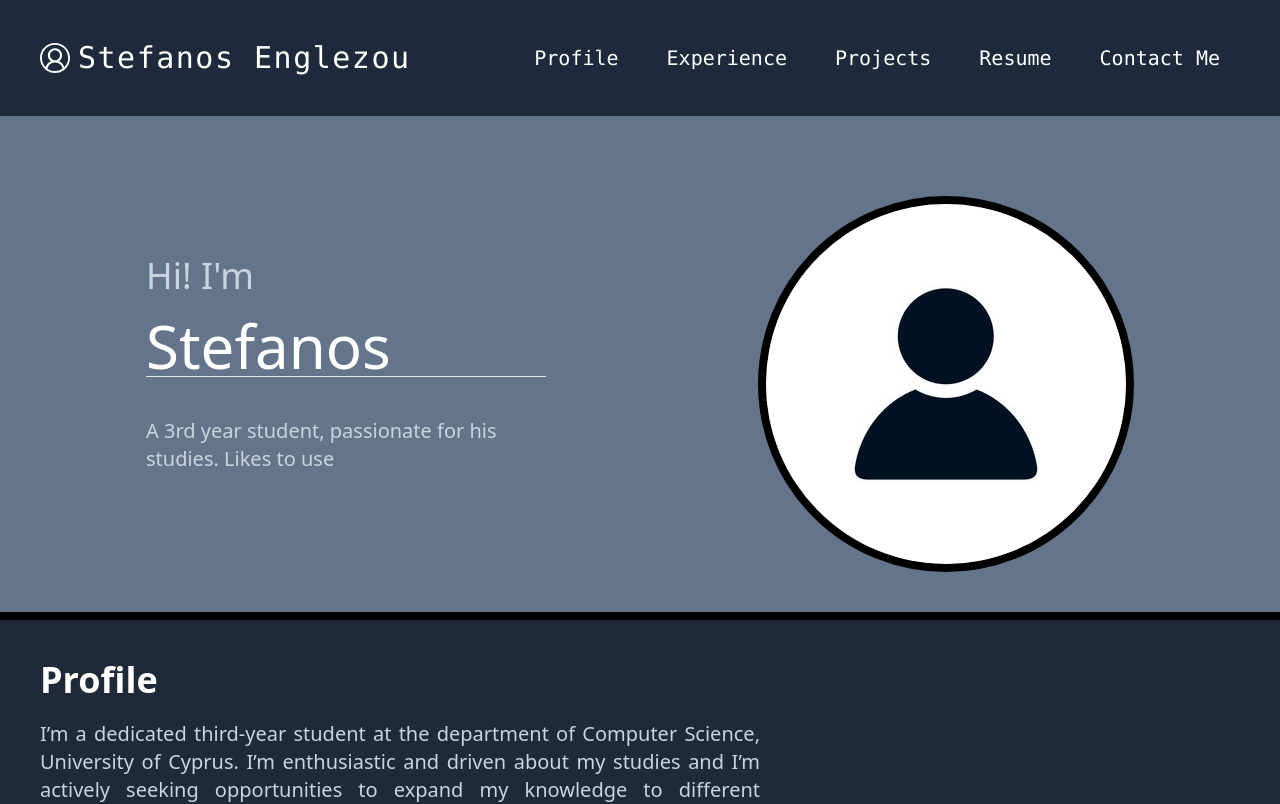
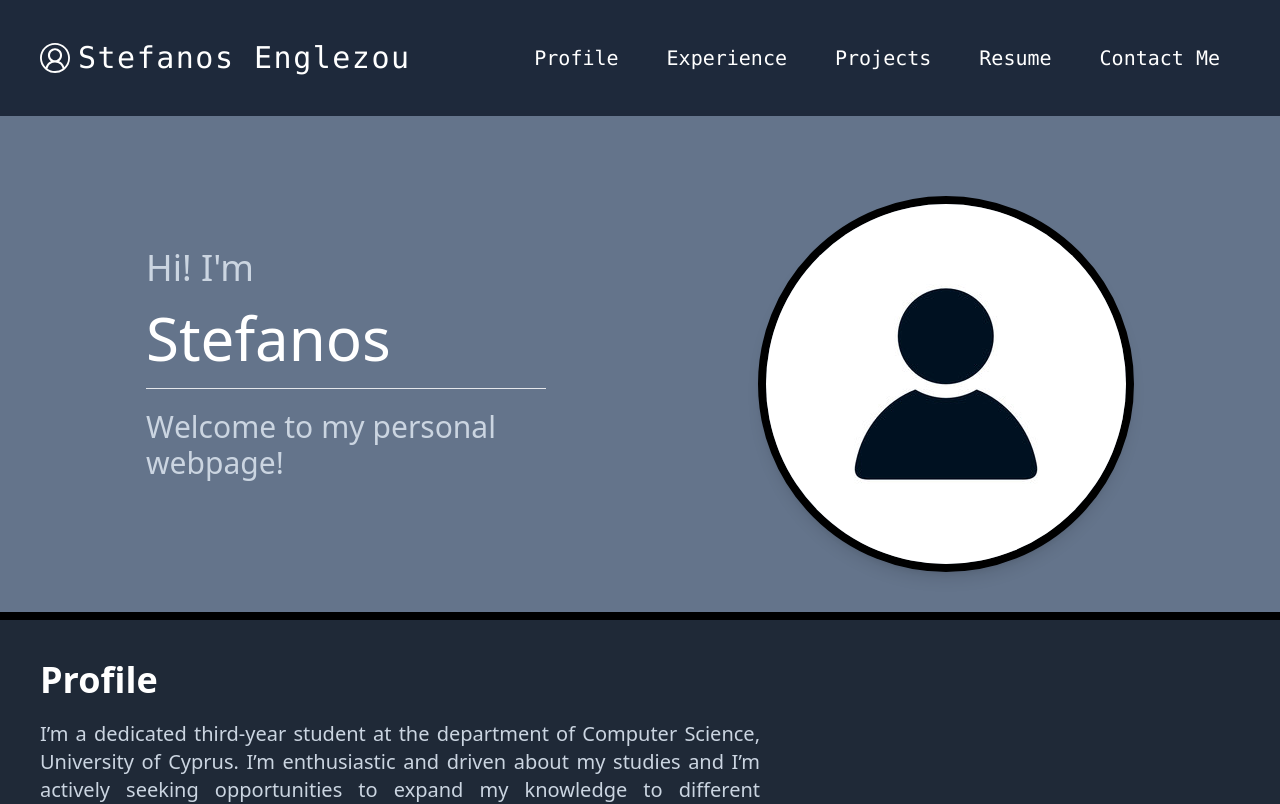
Before and after one commit to seggle01/portfolio, a React (Vite) app in the folder portfolio/: page / in a window 1280 px wide. Shown: the top 804 px of the page. Built offline with nearby package versions, Linux system fonts and the light colour scheme.

Commit message:
Enhanced Hero section

```diff
--- a/portfolio/src/components/Hero/hero.jsx
+++ b/portfolio/src/components/Hero/hero.jsx
@@ -1,43 +1,169 @@
-// // This is the Hero Component where our figure will be shown
-// // and start a brief introduction
+/**
+ * Hero Section component for the portfolio website landing page.
+ *
+ * @fileoverview Main landing section that serves as the first impression for visitors.
+ * Features animated text introduction and profile image with responsive layout.
+ *
+ * @description The Hero component displays a personal introduction with:
+ * - Animated greeting text with slide-in effects
+ * - Large name display as the main focal point
+ * - Brief personal description/tagline
+ * - Professional profile image with styling
+ * - Fully responsive design (mobile-first approach)
+ *
+ * @component
+ * @example
+ * // Basic usage
+ * import Hero from './Hero';
+ *
+ * function App() {
+ *   return (
+ *     <div>
+ *       <Hero />
+ *     </div>
+ *   );
+ * }
+ *
+ * @dependencies
+ * - framer-motion (motion animations and transitions)
+ * - React (functional component)
+ *
+ * @assets
+ * - HeroPic (../../assets/icon.jpg) - Profile/hero image
+ *
+ * @animations
+ * @description Uses Framer Motion for smooth entrance animations:
+ * - Text elements slide in from left (-100px) to center (0px)
+ * - Staggered animation timing for visual hierarchy
+ * - Opacity fade-in effect combined with slide motion
+ *
+ * @styling
+ * @requires Tailwind CSS for responsive layout and styling
+ * @breakpoints
+ * - default: Mobile Vertical stack layout, centered text
+ * - lg: Horizontal layout, left-aligned text
+ *
+ * @see {@link https://www.framer.com/motion/} Framer Motion documentation
+ * @see {@link https://tailwindcss.com/docs/responsive-design} Tailwind responsive design
+ *
+ * @version 1.0.0
+ * @since 2025-01-17
+ * @author Stefanos Englezou <egglezoustefanos@gmail.com>
+ */
 import { motion } from "framer-motion";
 import HeroPic from "../../assets/icon.jpg";
 
-const hero = () => {
+// Animation timing constants
+const LETTER_DELAY = 0.075;
+const BOX_FADE_DURATION = 0.175;
+
+/**
+ * Typewrite Component
+ * @description Renders a sentence with a typewriter effect using staggered animation.
+ *
+ * @param {{ sentence: string }} props - The sentence to animate.
+ * @returns {JSX.Element}
+ */
+const Typewrite = ({ sentence }) => {
+    const words = sentence.split(" ");
+    let letterIndex = 0; // Global letter counter for continuous timing
+
     return (
-        <>
+        <p className="mt-5 break-words leading-relaxed">
+            {words.map((word, wordIndex) => (
+                <motion.span
+                    key={wordIndex}
+                    className="inline-block whitespace-nowrap mr-2" // Force word to stay together
+                >
+                    {word.split("").map((letter, letterIndexInWord) => {
+                        const currentLetterIndex = letterIndex++;
+                        return (
+                            <motion.span className="relative inline-block" key={letterIndexInWord}>
+                                {/* Fading in each character with delay */}
+                                <motion.span
+                                    initial={{ opacity: 0 }}
+                                    animate={{ opacity: 1 }}
+                                    transition={{
+                                        delay: currentLetterIndex * LETTER_DELAY,
+                                        duration: 1,
+                                    }}
+                                    className="text-2xl lg:text-3xl font-sans mb-5 text-slate-300"
+                                >
+                                    {letter}
+                                </motion.span>
+
+                                {/* Flashing box cursor effect */}
+                                <motion.span
+                                    initial={{ opacity: 0 }}
+                                    animate={{ opacity: [0, 1, 0] }}
+                                    transition={{
+                                        delay: currentLetterIndex * LETTER_DELAY,
+                                        duration: BOX_FADE_DURATION,
+                                        ease: "easeInOut",
+                                        times: [0, 0.1, 1],
+                                    }}
+                                    className="absolute bottom-[3px] left-[1px] right-0 top-[3px] bg-stone-950"
+                                />
+                            </motion.span>
+                        );
+                    })}
+                </motion.span>
+            ))}
+        </p>
+    );
+};
+
+/**
+ * Hero Component
+ * @description Main hero section with animated text and profile image.
+ * @returns {JSX.Element}
+ */
+const Hero = () => {
+    return (
         <section className="flex flex-col lg:flex-row justify-around items-center p-10 space-y-10 text-white">
+
+            {/* Text content block (left on large screens) */}
             <div className="lg:w-1/3 w-full text-center lg:text-left">
+                {/* Animated greeting */}
                 <motion.p
                     className="text-4xl mb-5 text-slate-300"
                     initial={{ opacity: 0, x: -100 }}
                     animate={{ opacity: 1, x: 0 }}
-                        transition={{ duration: 1 }}>
+                    transition={{ duration: 1 }}
+                >
                     Hi! I'm
                 </motion.p>
+
+                {/* Animated name */}
                 <motion.h1
-                        className="text-6xl"
+                    className="text-6xl mb-5"
                     initial={{ opacity: 0, x: -100 }}
                     animate={{ opacity: 1, x: 0 }}
-                        transition={{ duration: 1.2 }}>
+                    transition={{ duration: 1.2 }}
+                >
                     Stefanos
                 </motion.h1>
+
                 <hr />
-                    <motion.p
-                        className="mt-10 text-xl text-slate-300 font-sans"
-                        initial={{ opacity: 0, x: -100 }}
-                        animate={{ opacity: 1, x: 0 }}
-                        transition={{ duration: 1.4 }}>
-                        A 3rd year student, passionate for his studies. Likes to use
-                    </motion.p>
+
+                {/* Typewriter animated tagline */}
+               <div className="max-w-full break-words">
+                    <Typewrite sentence="Welcome to my personal webpage!" />
                 </div>
-                <div className="flex justify-center bg-slate-500">
-                     <img src={HeroPic} alt="Hero" width={250} height={250}
-                     className="rounded-full w-full border-8 border-black" />
+            </div>
+
+            {/* Profile image block (right on large screens) */}
+            <div className="flex justify-center bg-slate-500 rounded-full shadow-lg">
+                <img
+                    src={HeroPic}
+                    alt="Hero"
+                    width={250}
+                    height={250}
+                    className="rounded-full w-full border-8 border-black object-cover"
+                />
             </div>
         </section>
-        </>
     );
-}
+};
 
-export default hero;
+export default Hero;
```
Lines whose indentation alone changed are shown as unchanged.
